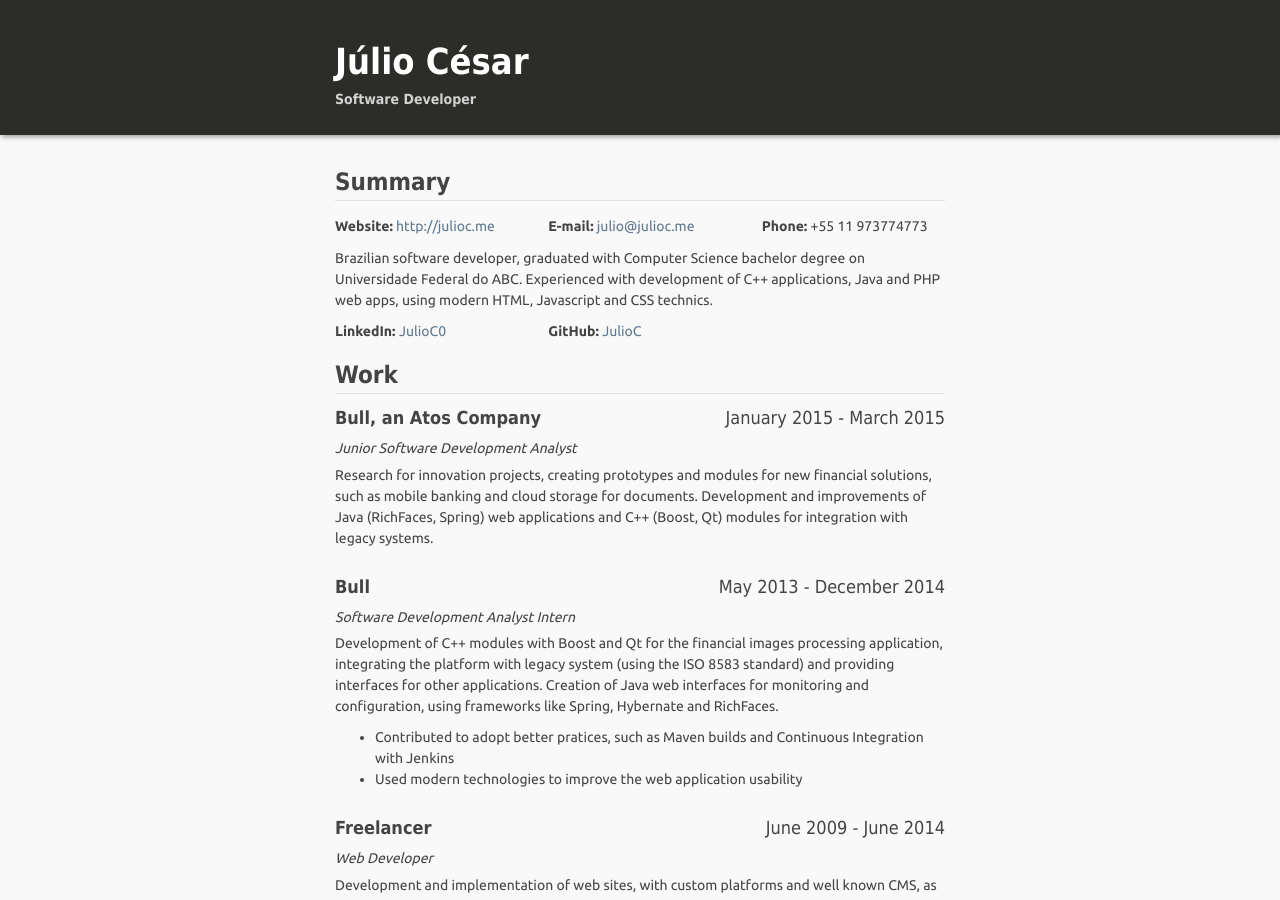
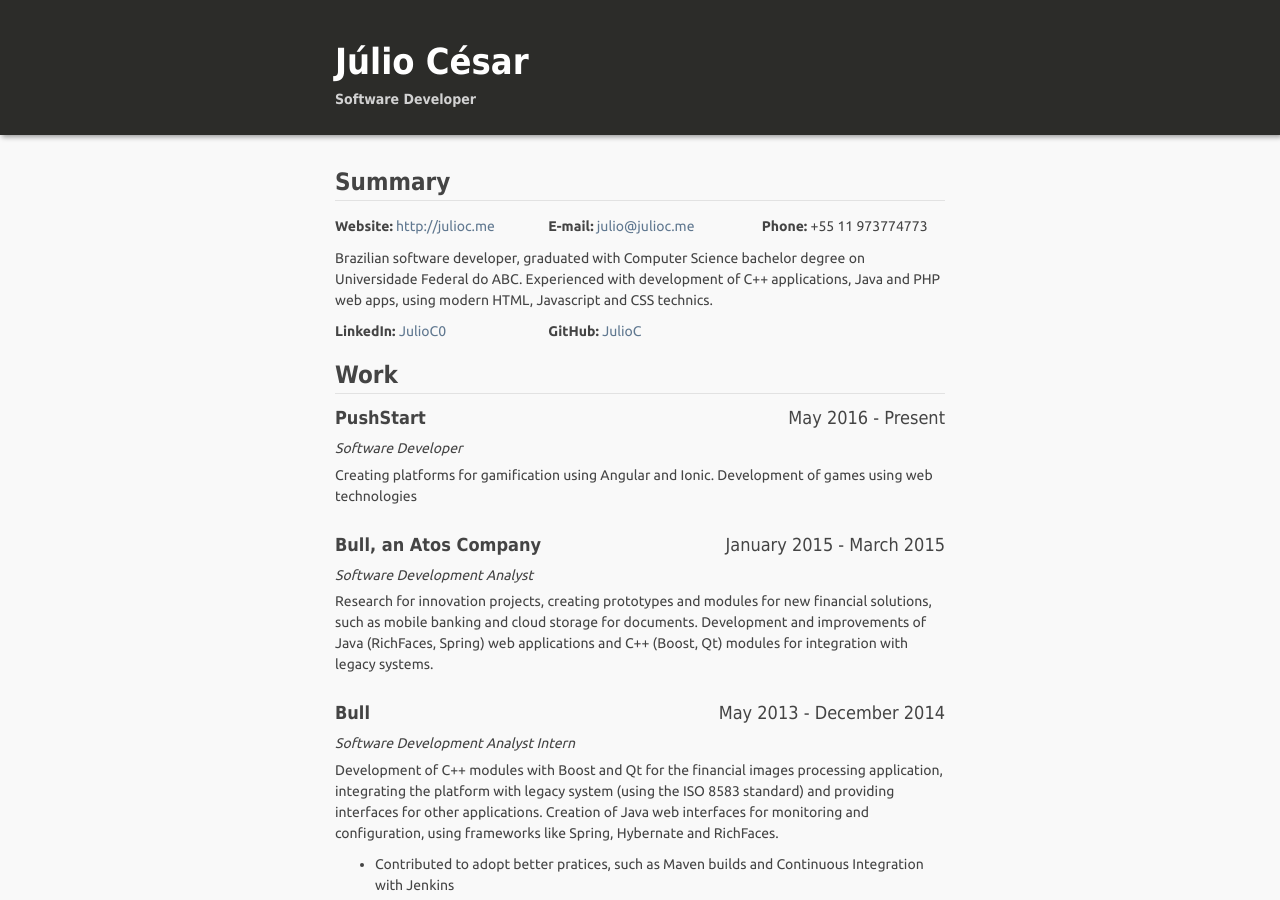
Before and after one commit to JulioC/julioc.github.io, a Jekyll site: the page built from resume.en.html, in a window 1280 px wide and 900 px high. Built offline with Jekyll 4.4.1, drawn with Linux system fonts in a browser that asks for light colours; nearby versions of some CDN libraries.

Commit message:
feat: added PushStart info

```diff
--- a/_data/resume/en.json
+++ b/_data/resume/en.json
@@ -28,8 +28,16 @@
   },
   "work": [
     {
+      "company": "PushStart",
+      "position": "Software Developer",
+      "website": "http://pushstart.com.br/",
+      "startDate": "2016-05-01",
+      "summary": "Creating platforms for gamification using Angular and Ionic. Development of games using web technologies",
+      "highlights": []
+    },
+    {
       "company": "Bull, an Atos Company",
-      "position": "Junior Software Development Analyst",
+      "position": "Software Development Analyst",
       "website": "http://www.bull.com.br/",
       "startDate": "2015-01-01",
       "endDate": "2015-03-01",
```
Also changed, not shown: _data/resume/pt-br.json (+8 -0 lines).
